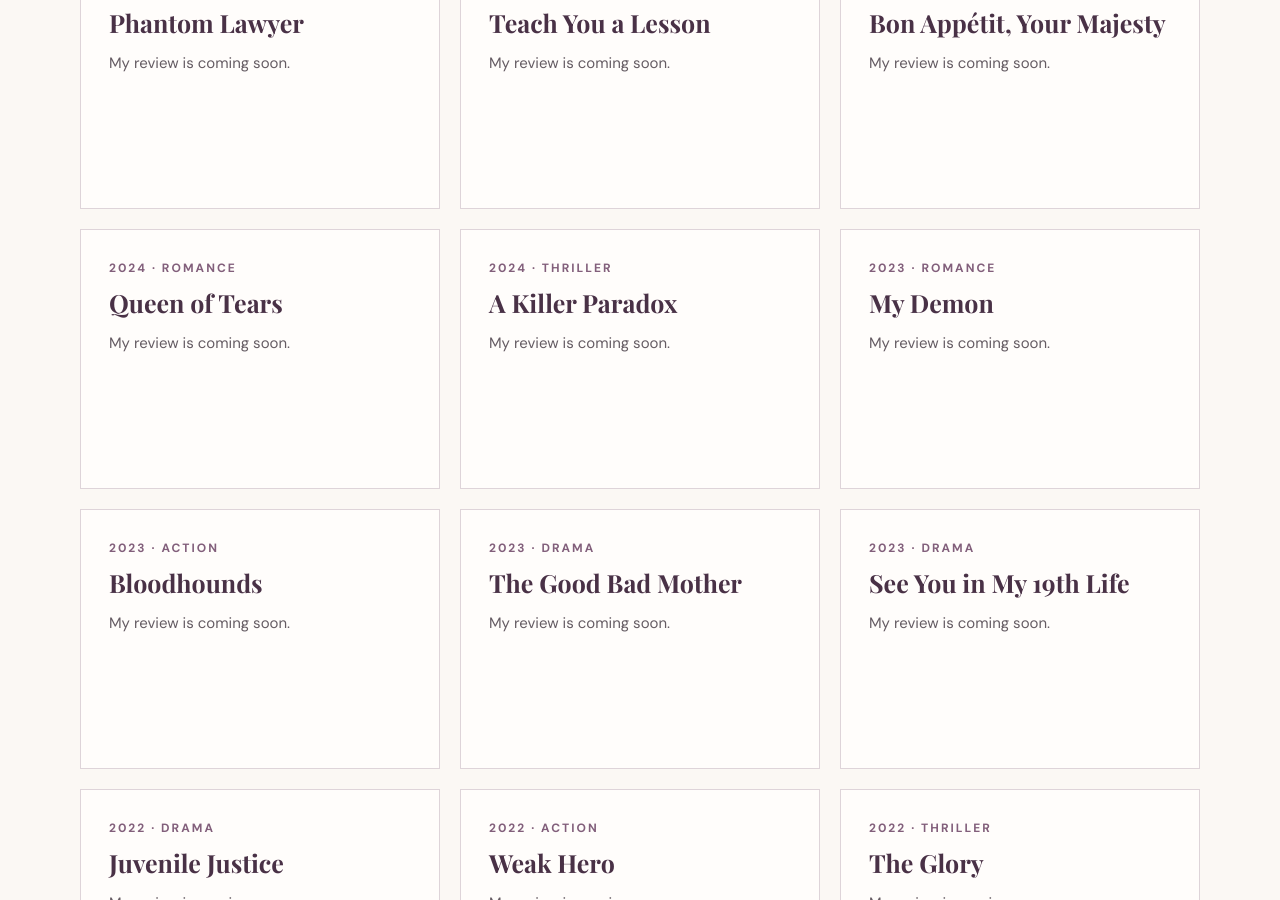
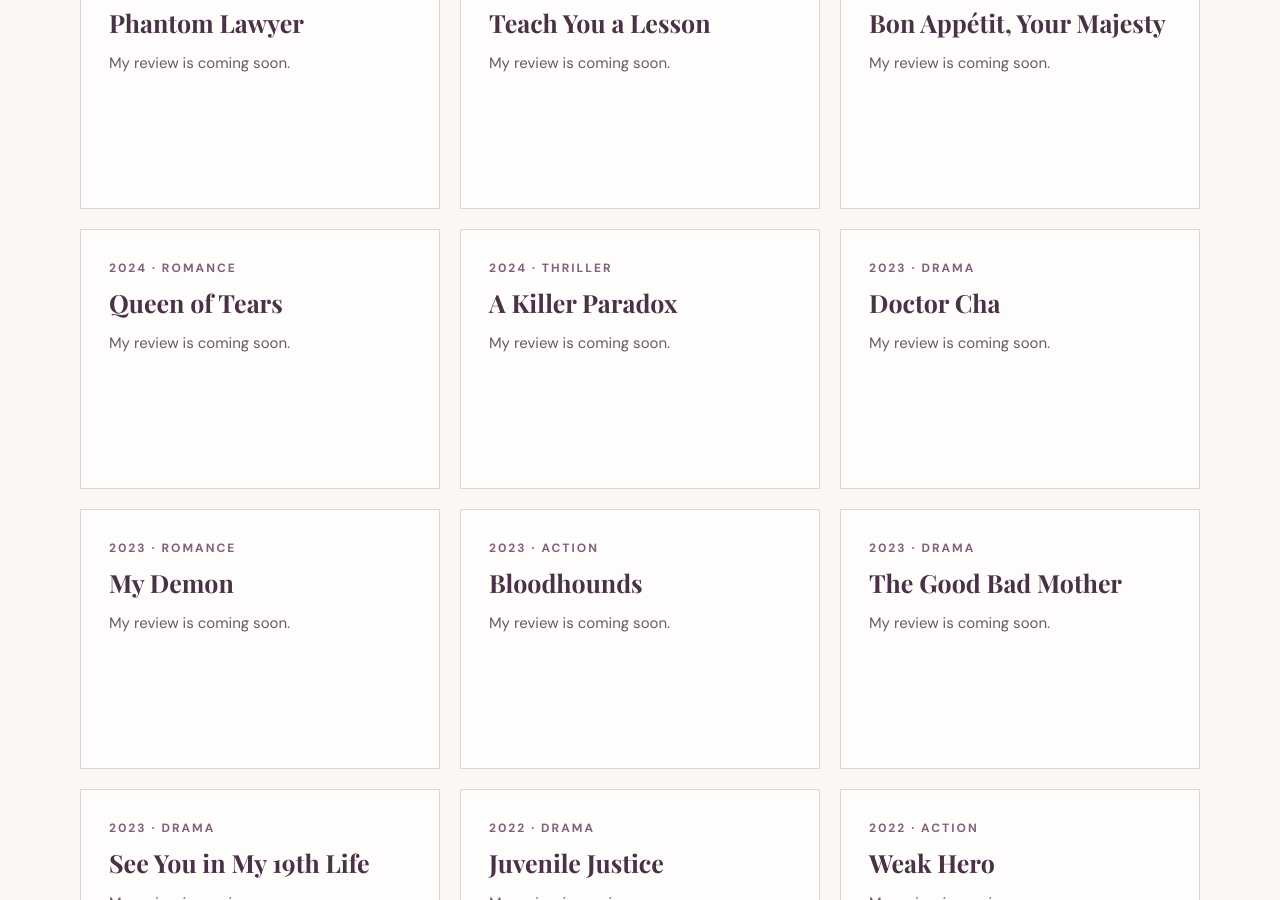
Before and after one commit to lydiarim22-coder/mindoflydia, a Jekyll site: the page built from korean-culture.html, in a window 1280 px wide and 900 px high, scrolled down 1214 px. Built offline with Jekyll 4.4.1, drawn with Linux system fonts in a browser that asks for light colours; some web fonts are replaced.

Commit message:
Add Doctor Cha to Korean Culture dramas

```diff
--- a/_data/korean_culture_items.yml
+++ b/_data/korean_culture_items.yml
@@ -212,3 +212,9 @@
   genre: Romance
   topic: dramas
   note: "My review is coming soon."
+
+- title: "Doctor Cha"
+  year: 2023
+  genre: Drama
+  topic: dramas
+  note: "My review is coming soon."
```
